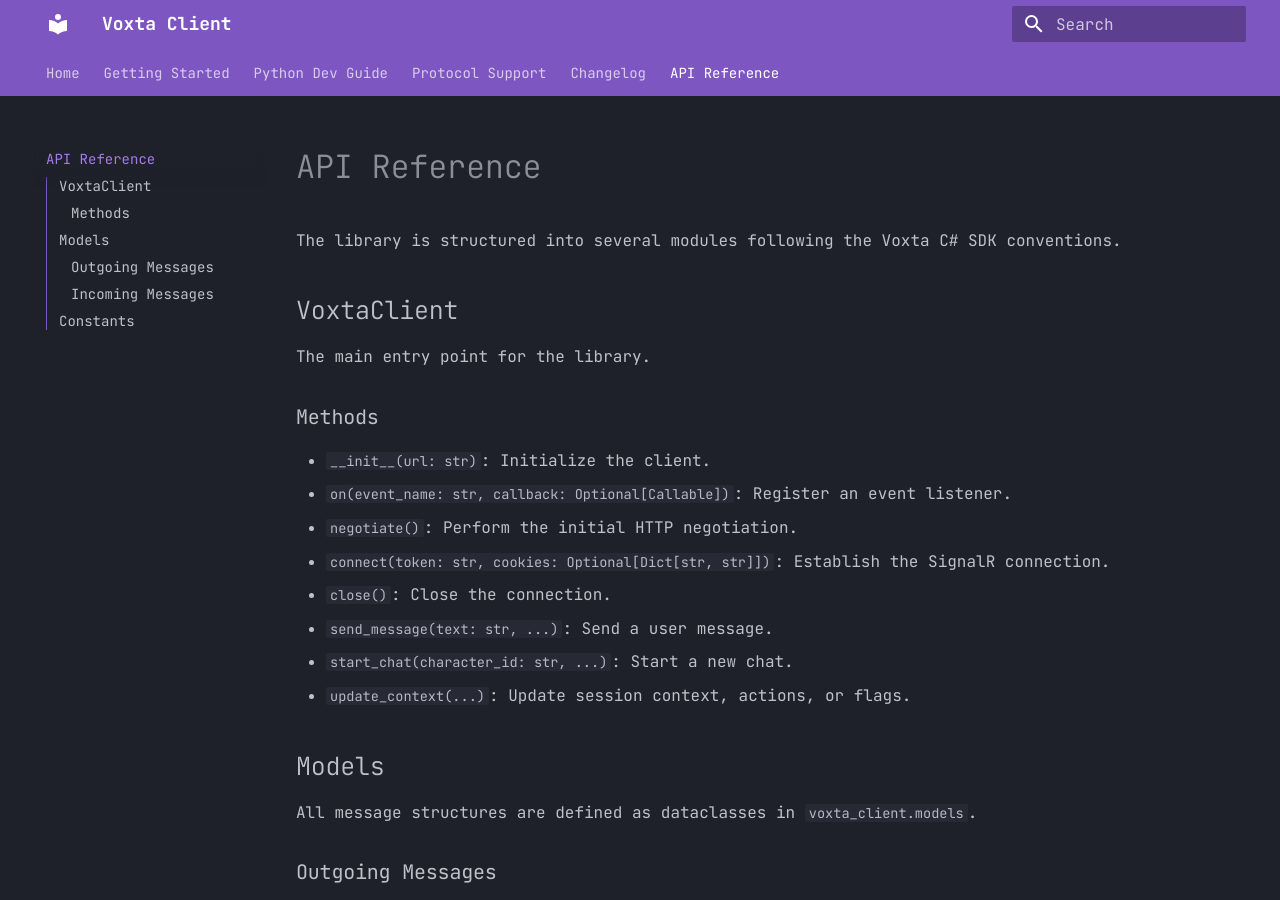
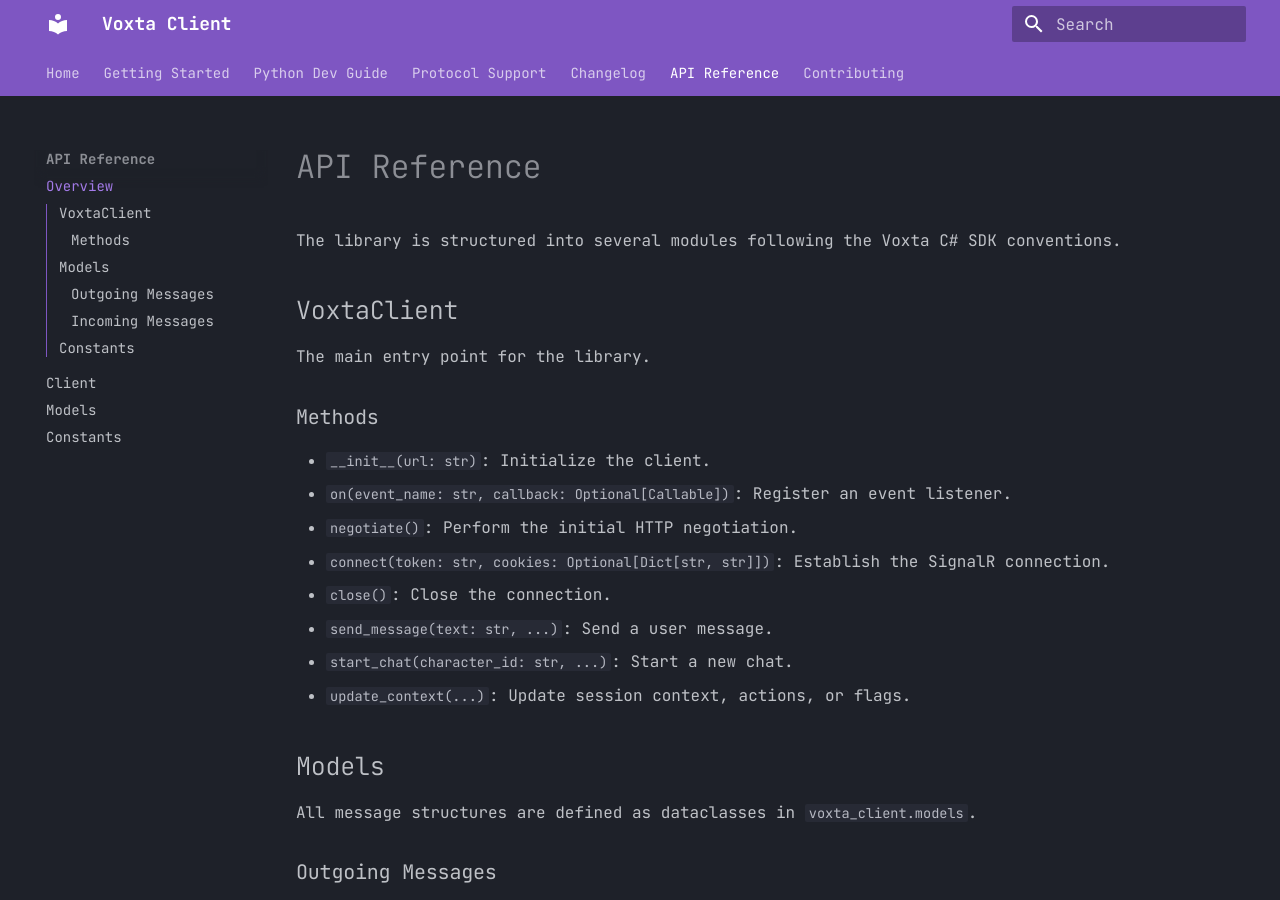
Before and after one commit to dion-labs/voxta-client, an MkDocs documentation site: the page built from docs/api.md, in a window 1280 px wide and 900 px high. Built offline with MkDocs 1.6.1 and Material for MkDocs 9.7.7, drawn with Linux system fonts in a browser that asks for light colours.

Commit message:
docs: fix mkdocs navigation and changelog snippet

```diff
--- a/mkdocs.yml
+++ b/mkdocs.yml
@@ -37,8 +37,13 @@
   - Getting Started: getting-started.md
   - Python Dev Guide: PYTHON_DEVELOPMENT_GUIDE.md
   - Protocol Support: protocol.md
-  - Changelog: ../CHANGELOG.md
-  - API Reference: api.md
+  - Changelog: changelog.md
+  - API Reference:
+      - Overview: api.md
+      - Client: api/client.md
+      - Models: api/models.md
+      - Constants: api/constants.md
+  - Contributing: contributing.md
 
 markdown_extensions:
   - admonition
@@ -47,6 +52,7 @@
       line_spans: __span
       pygments_lang_class: true
   - pymdownx.inlinehilite
-  - pymdownx.snippets
+  - pymdownx.snippets:
+      base_path: ["."]
   - pymdownx.superfences
   - tables
```
Also changed, not shown: docs/changelog.md (added, +3 -0 lines).
